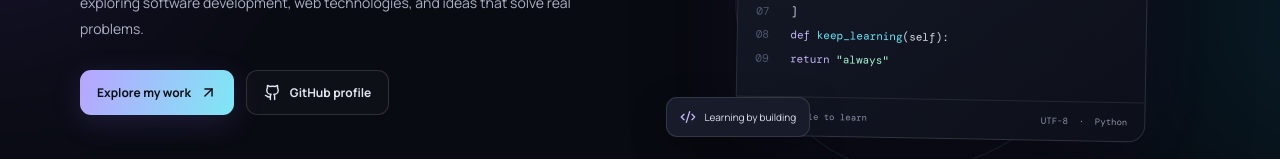
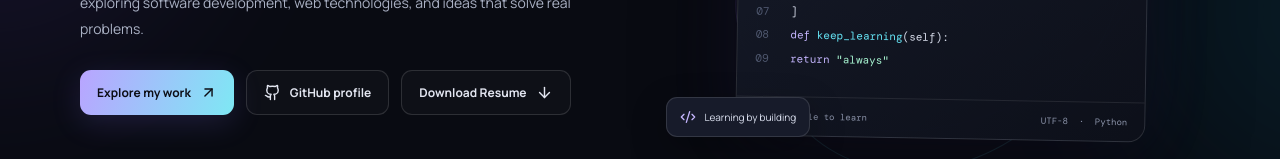
Before and after one commit to bhavanabiradar/bhavana-portfolio, a React (Vite) app: page / in a window 1280 px wide. Shown: the part 418-577 px from the top of the page. Built offline with nearby package versions, Linux system fonts and the light colour scheme.

Commit message:
Add resume download link to hero actions
Added a download link for the resume in the hero actions section.

```diff
--- a/src/main.jsx
+++ b/src/main.jsx
@@ -93,10 +93,13 @@ function App() {
             <div className="eyebrow"><span className="status-dot" /> OPEN TO SOFTWARE INTERNSHIPS</div>
             <h1>Building my path<br />in <span className="gradient-text">technology.</span></h1>
             <p className="hero-subtitle">Hey, I'm <strong>Bhavana Biradar</strong> — an Electronics & Communication Engineering student exploring software development, web technologies, and ideas that solve real problems.</p>
-            <div className="hero-actions">
-              <a className="button button-primary" href="#projects">Explore my work <ArrowUpRight size={17} /></a>
-              <a className="button button-ghost" href="https://github.com/bhavanabiradar" target="_blank" rel="noreferrer"><Github size={17} /> GitHub profile</a>
-            </div>
+
+<div className="hero-actions">
+  <a className="button button-primary" href="#projects">Explore my work <ArrowUpRight size={17} /></a>
+  <a className="button button-ghost" href="https://github.com/bhavanabiradar" target="_blank" rel="noreferrer"><Github size={17} /> GitHub profile</a>
+  <a className="button button-ghost" href="/resume.pdf" download>Download Resume <ArrowDown size={17} /></a>
+</div>
+
             <div className="hero-meta">
               <div><span className="meta-number">8.5/10</span><span className="meta-label">CGPA</span></div>
               <div className="meta-divider" />
```
